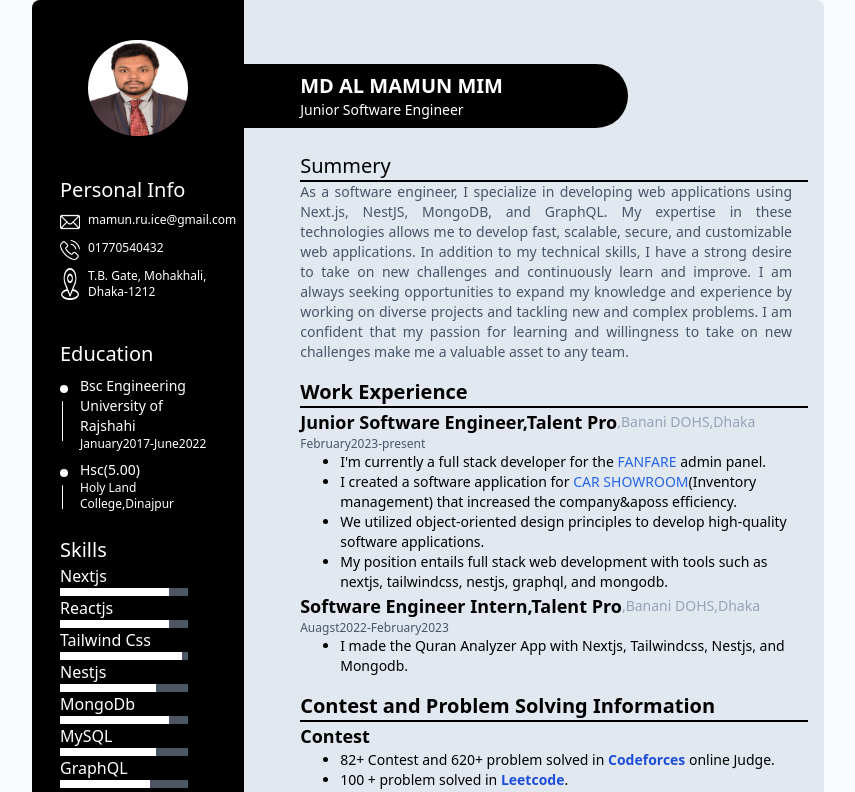
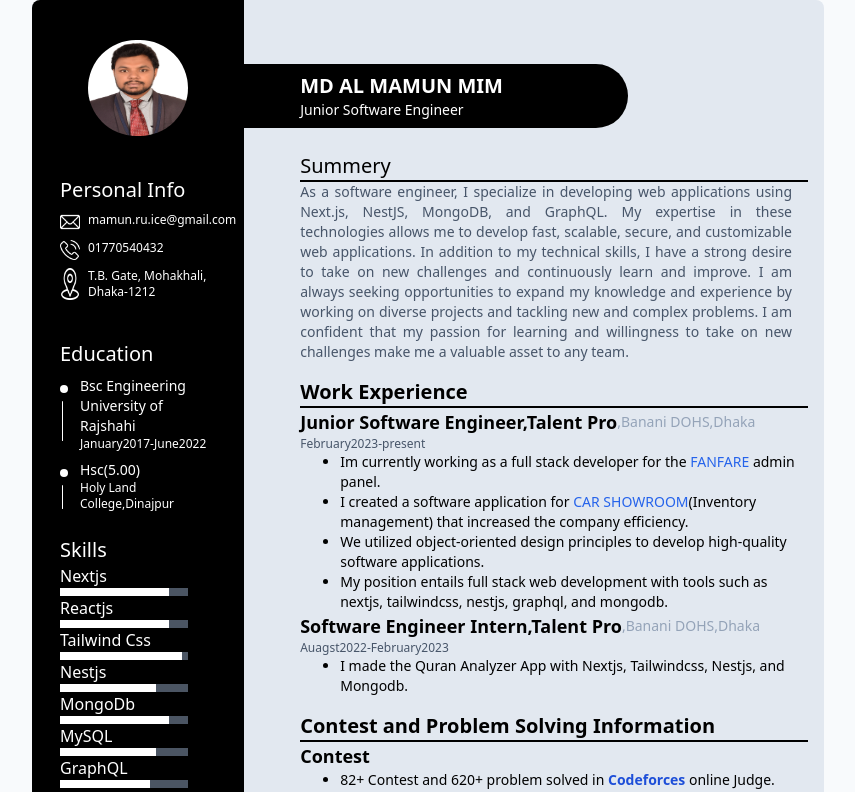
Before and after one commit to MamunsCrafts/CV-APP, a Next.js app: page / in a window 1280 px wide. Shown: the top 792 px of the page, without its empty margins (212-1067 px from the left). Built offline with nearby package versions, Linux system fonts and the light colour scheme.

Commit message:
current status add .

```diff
--- a/components/experience.tsx
+++ b/components/experience.tsx
@@ -13,7 +13,7 @@ export default function Experience(){
           <p className="text-slate-600 text-xs">February2023-present</p>
           <ul className="list-disc ml-10 text-sm">
             <li>
-              I'm currently a full stack developer for the{" "}
+              Im currently working as a full stack developer for the{" "}
               <span
                 className="text-blue-600 cursor-pointer uppercase"
                 onClick={() => {
@@ -34,7 +34,7 @@ export default function Experience(){
                 {" "}
                 Car Showroom
               </span>
-              (Inventory management) that increased the company&aposs efficiency.
+              (Inventory management) that increased the company efficiency.
             </li>
             <li>We utilized object-oriented design principles to develop high-quality software applications.</li>
             <li>
```
